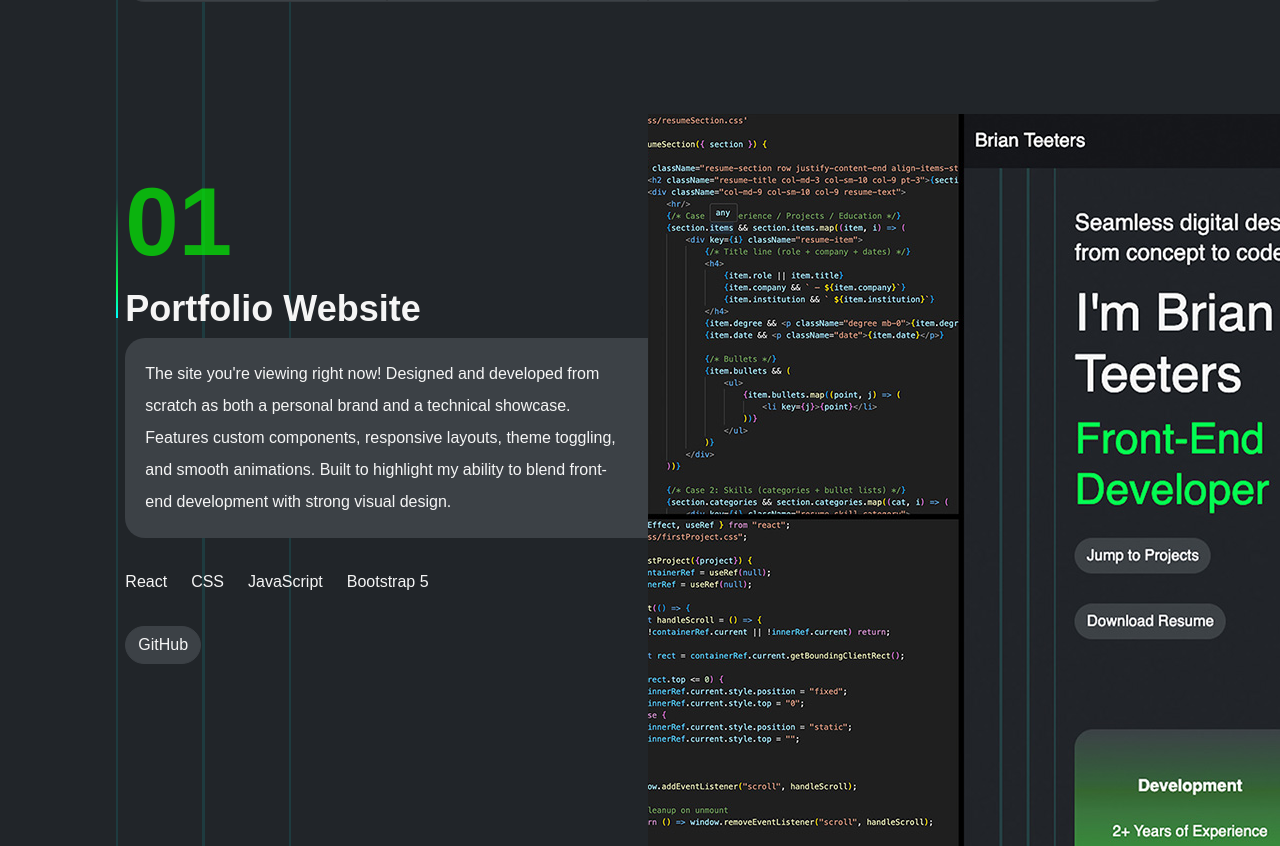
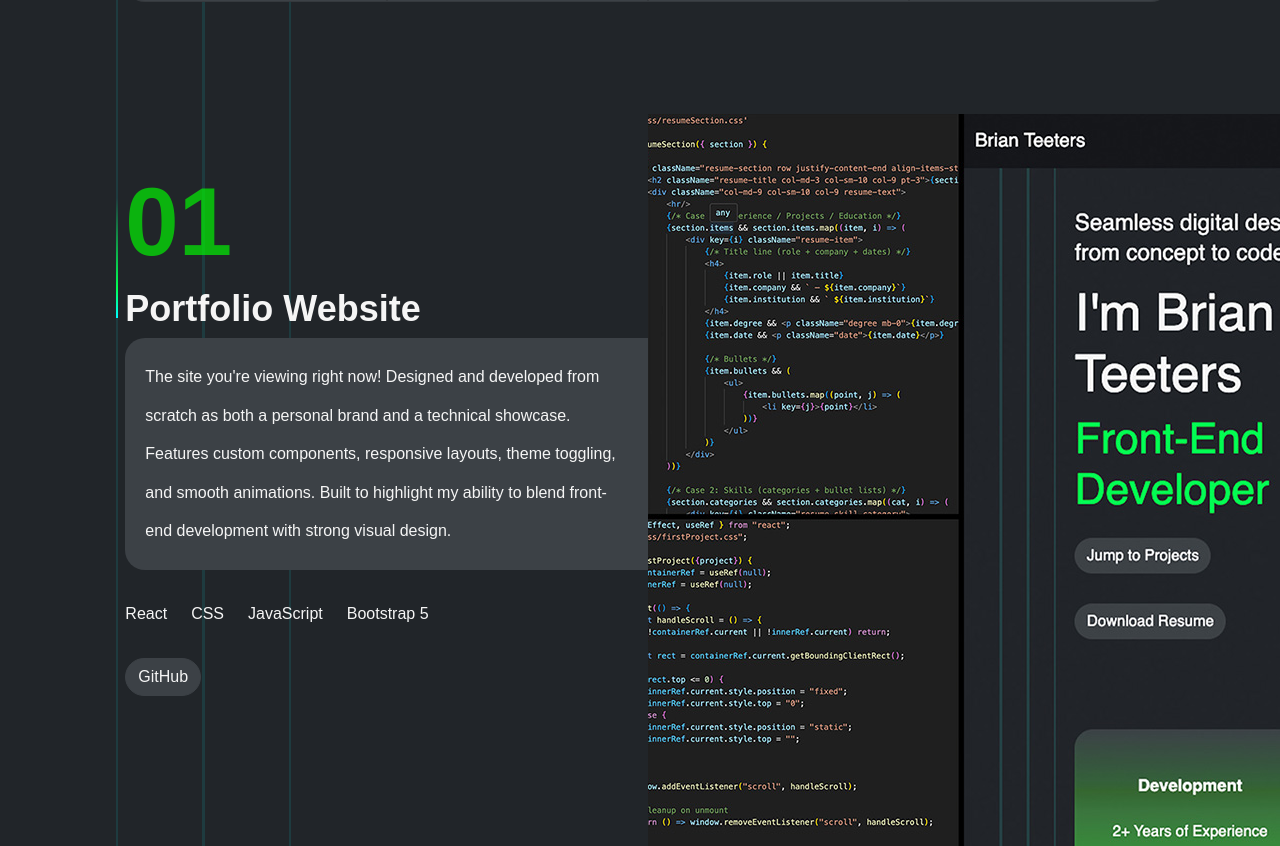
Before and after one commit to Bateeters/BrianTeetersPortfolio, a React (Vite) app in the folder portfolio/: page / in a window 1280 px wide. Shown: the part 902-1748 px from the top of the page. Built offline with nearby package versions, Linux system fonts and the light colour scheme.

Commit message:
updated line-height for project text

```diff
--- a/portfolio/src/css/project.css
+++ b/portfolio/src/css/project.css
@@ -92,6 +92,7 @@
         padding: 20px;
         border-radius: 20px 0 0 20px;
         text-wrap: pretty;
+        line-height: 3vw;
     }
 
     .light-theme .proj-description {
```
